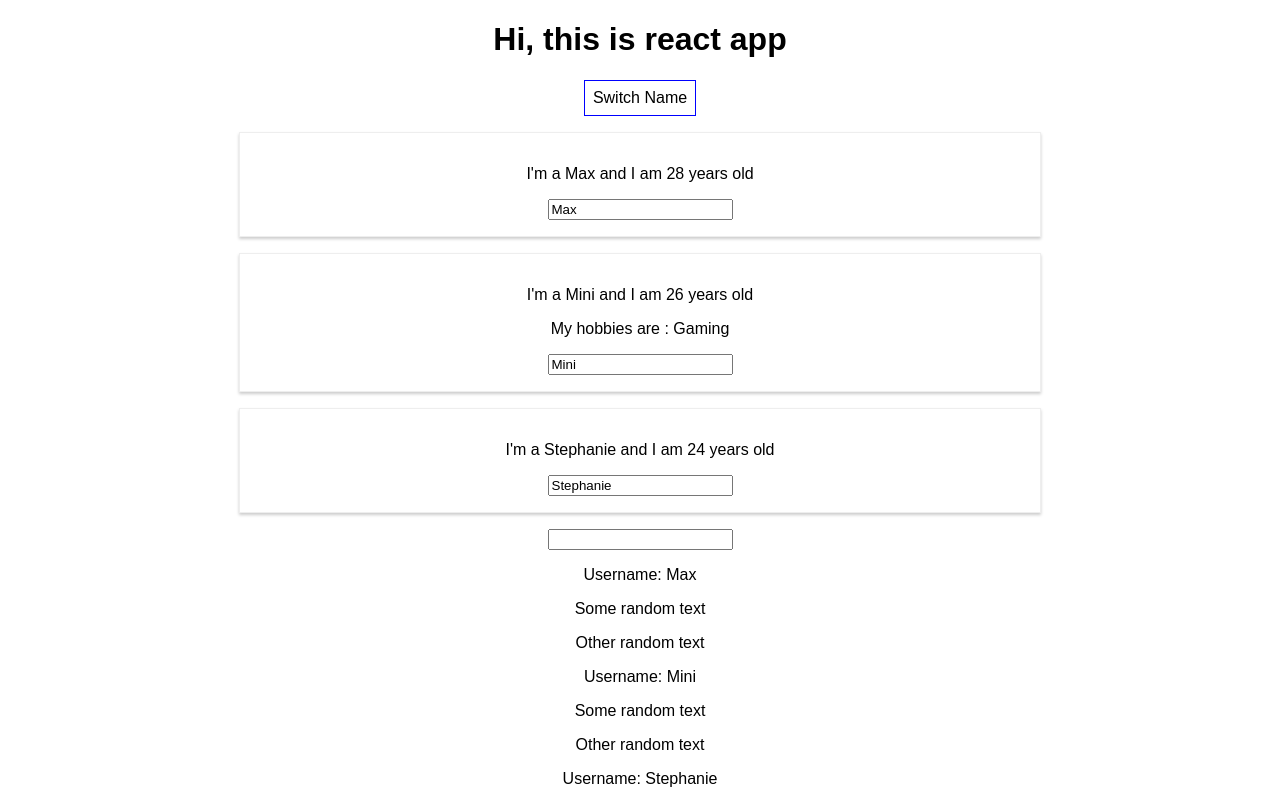
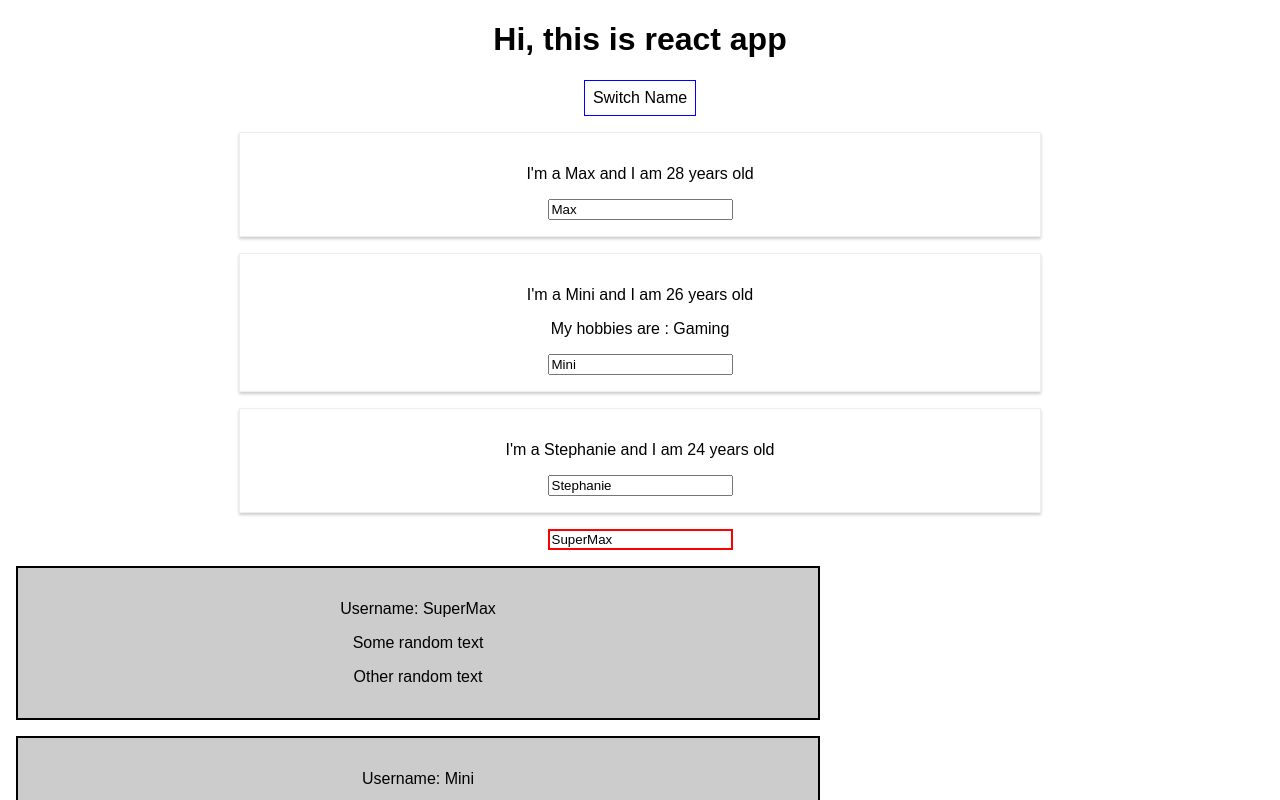
Before and after one commit to sriharshakappala/react-complete-guide, a React (Create React App) app: page / in a window 1280 px wide. Shown: the top 800 px of the page. Built offline with nearby package versions, Linux system fonts and the light colour scheme.

Commit message:
Assignment 1: final solution

```diff
--- a/src/App.js
+++ b/src/App.js
@@ -12,7 +12,14 @@ class App extends Component {
       { name: 'Mini', age: '26' },
       { name: 'Stephanie', age: '24' }
     ],
-    otherState: 'someValue'
+    otherState: 'someValue',
+    username: 'SuperMax'
+  }
+
+  userNameChangedHandler = (event) => {
+    this.setState({
+      username: event.target.value
+    });
   }
 
   switchNameHandler = (newName) => {
@@ -62,8 +69,8 @@ class App extends Component {
         </Person>
         <Person name={this.state.persons[2].name} age={this.state.persons[2].age} />
 
-        <UserInput />
-        <UserOutput userName='Max'/>
+        <UserInput changed={this.userNameChangedHandler} currentName={this.state.username} />
+        <UserOutput userName={this.state.username}/>
         <UserOutput userName='Mini'/>
         <UserOutput userName='Stephanie'/>
       </div>
--- a/src/UserInput/UserInput.js
+++ b/src/UserInput/UserInput.js
@@ -1,7 +1,10 @@
 import React from 'react';
 
-const userInput = () => {
-  return <input type='text' />;
+const userInput = (props) => {
+  const style = {
+    border: '2px solid red'
+  };
+  return <input type='text' style={style} onChange={props.changed} value={props.currentName} />;
 }
 
 export default userInput;
--- /dev/null
+++ b/src/UserOutput/UserOutput.css
@@ -0,0 +1,8 @@
+.UserOutput {
+  width: 60%;
+  padding: 16px;
+  margin: 16px;
+  border: 2px solid black;
+  background-color: #ccc;
+  text-align: center;
+}
--- a/src/UserOutput/UserOutput.js
+++ b/src/UserOutput/UserOutput.js
@@ -1,8 +1,9 @@
 import React from 'react';
+import './UserOutput.css'
 
 const userOutput = (props) => {
   return (
-    <div>
+    <div className='UserOutput'>
       <p>Username: {props.userName}</p>
       <p>Some random text</p>
       <p>Other random text</p>
```
Also changed, not shown: 1 other file (tests, documents, lock files or other folders).
